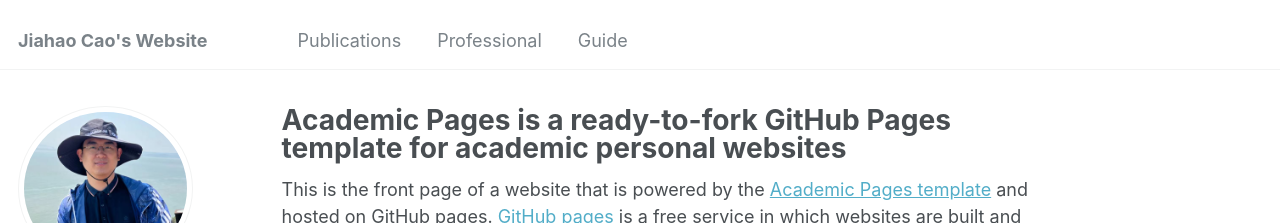
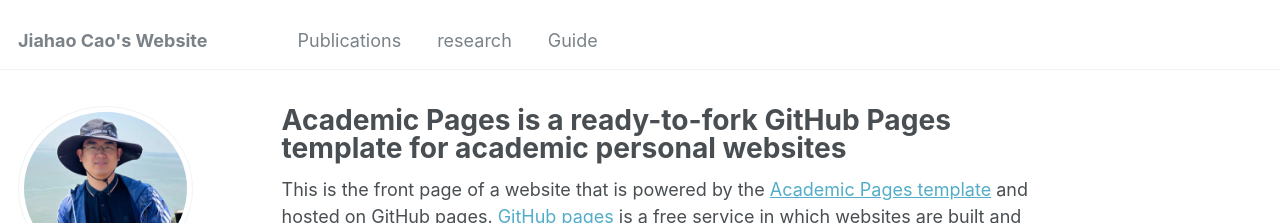
Before and after one commit to caojh15/caojh15.github.io, a Jekyll site: the page built from _pages/about.md, in a window 1280 px wide. Shown: the top 223 px of the page. Built offline with Jekyll 4.4.1, drawn with Linux system fonts in a browser that asks for light colours; some web fonts are replaced.

Commit message:
Update navigation.yml

```diff
--- a/_data/navigation.yml
+++ b/_data/navigation.yml
@@ -7,7 +7,7 @@
 main:
   - title: "Publications"
     url: /publications/
-  - title: "Professional"
+  - title: "research"
     url: /research/
 
 #  - title: "Teaching"
```
